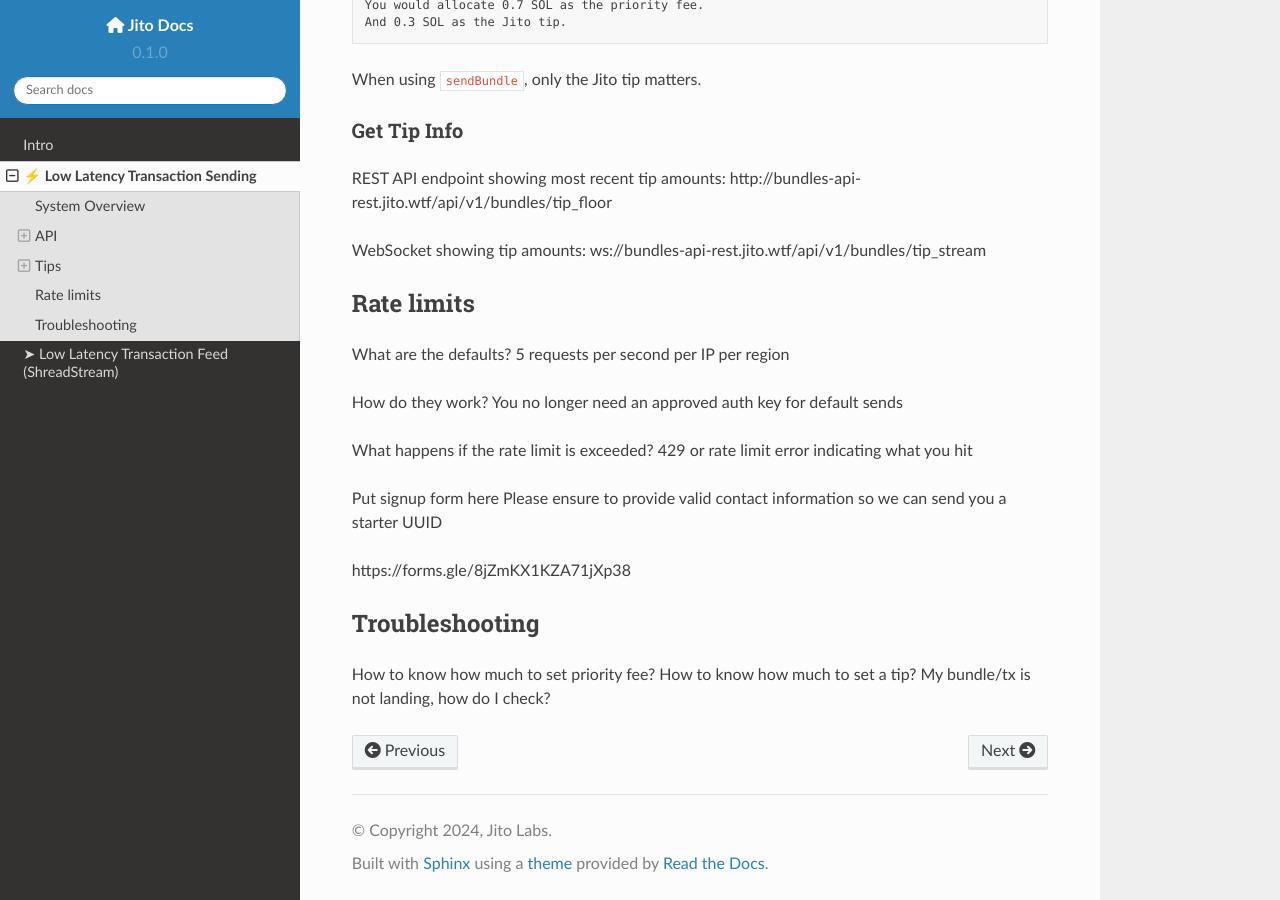
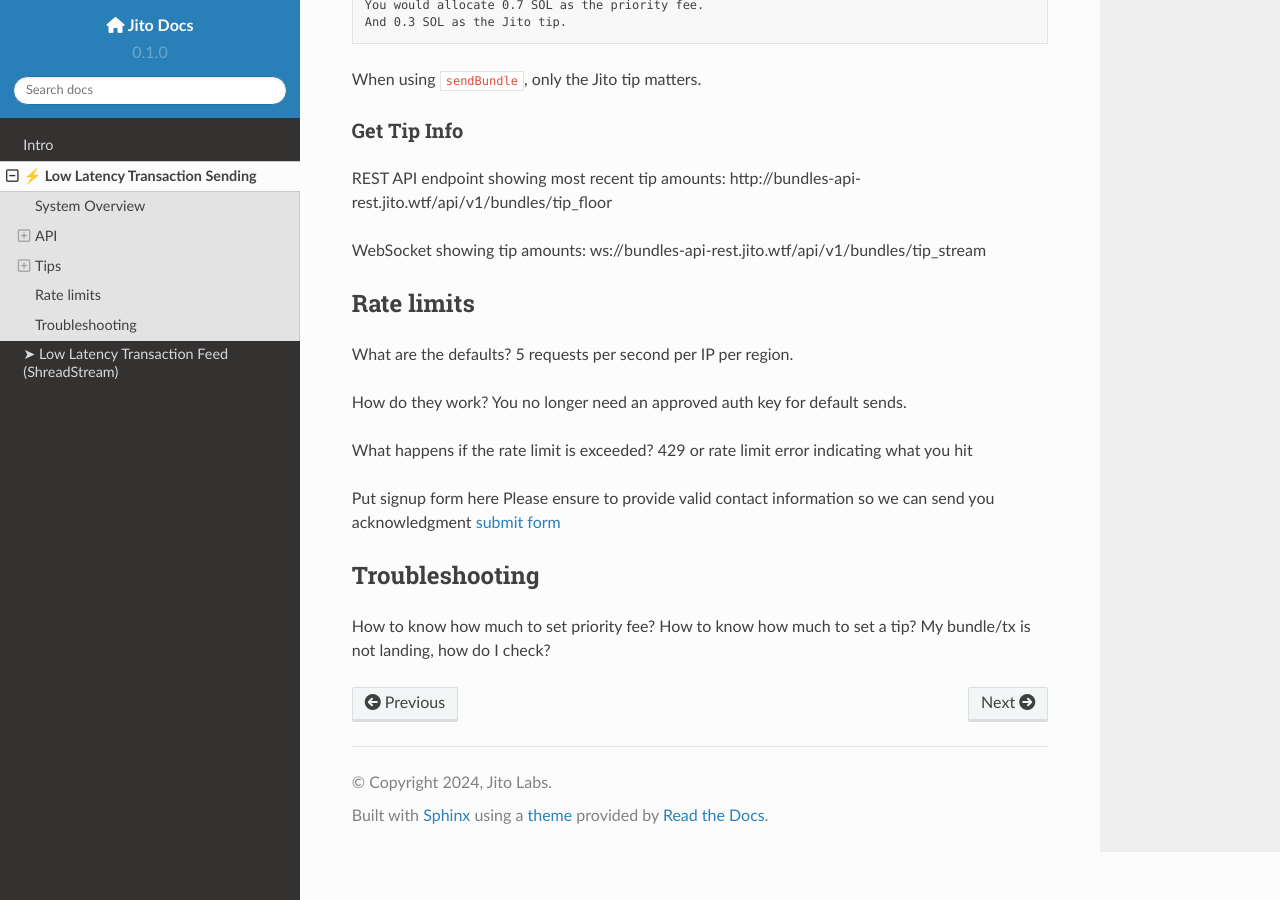
Before and after one commit to jito-labs/jito-docs, a Sphinx documentation site: the page built from docs/source/lowlatencytxnsend.md, in a window 1280 px wide and 900 px high, scrolled down 10590 px. Built offline with Sphinx 7.4.7 and the Read the Docs theme 2.0.0, drawn with Linux system fonts in a browser that asks for light colours.

Commit message:
Fix link

```diff
--- a/docs/source/lowlatencytxnsend.md
+++ b/docs/source/lowlatencytxnsend.md
@@ -435,18 +435,16 @@
 
 ## Rate limits
 What are the defaults?
-5 requests per second per IP per region
+5 requests per second per IP per region.
 
 How do they work?
-You no longer need an approved auth key for default sends
+You no longer need an approved auth key for default sends.
 
 What happens if the rate limit is exceeded?
 429 or rate limit error indicating what you hit
 
 Put signup form here
-Please ensure to provide valid contact information so we can send you a starter UUID
-
-https://forms.gle/8jZmKX1KZA71jXp38
+Please ensure to provide valid contact information so we can send you acknowledgment [submit form](https://forms.gle/8jZmKX1KZA71jXp38)
 
 ## Troubleshooting
 How to know how much to set priority fee?
```
